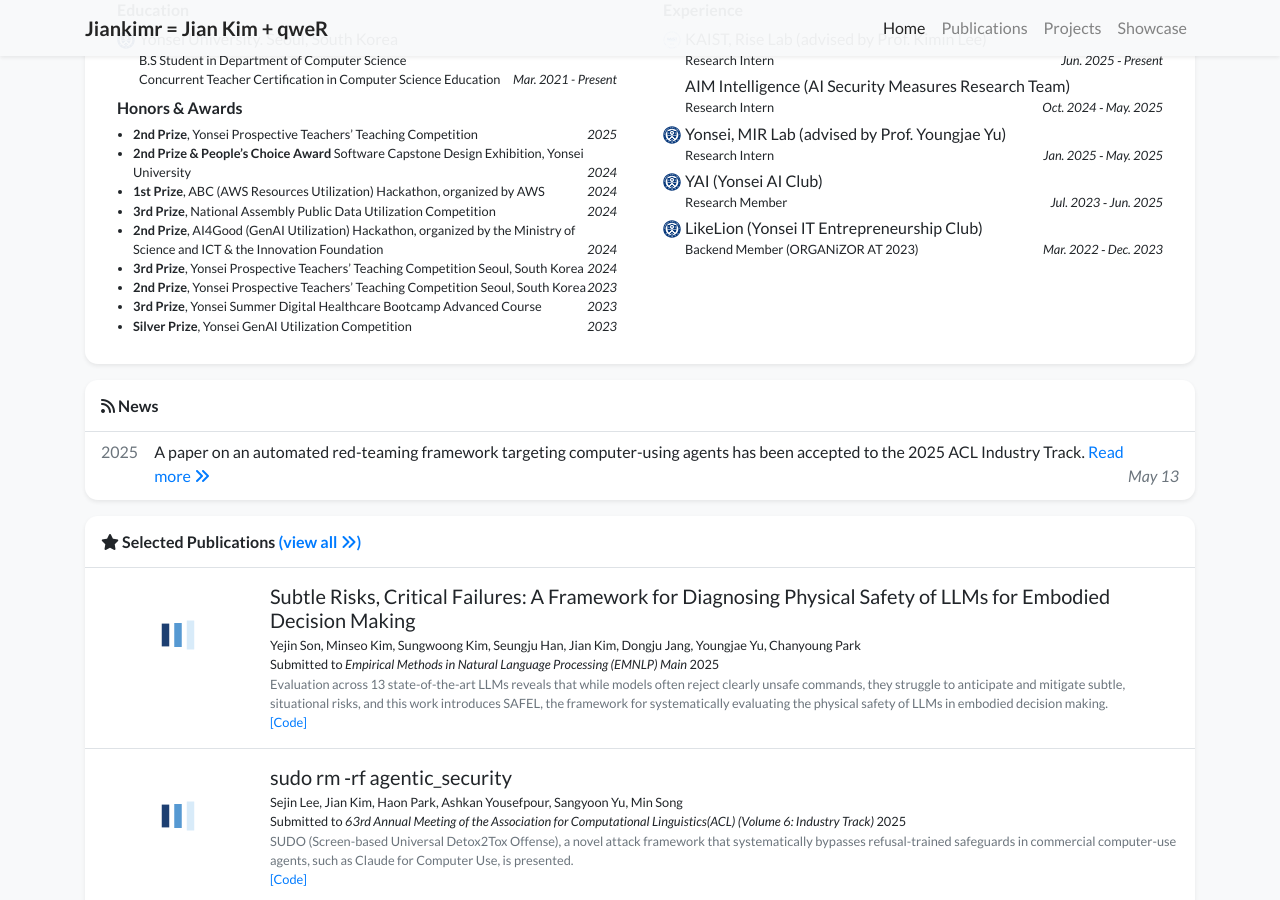
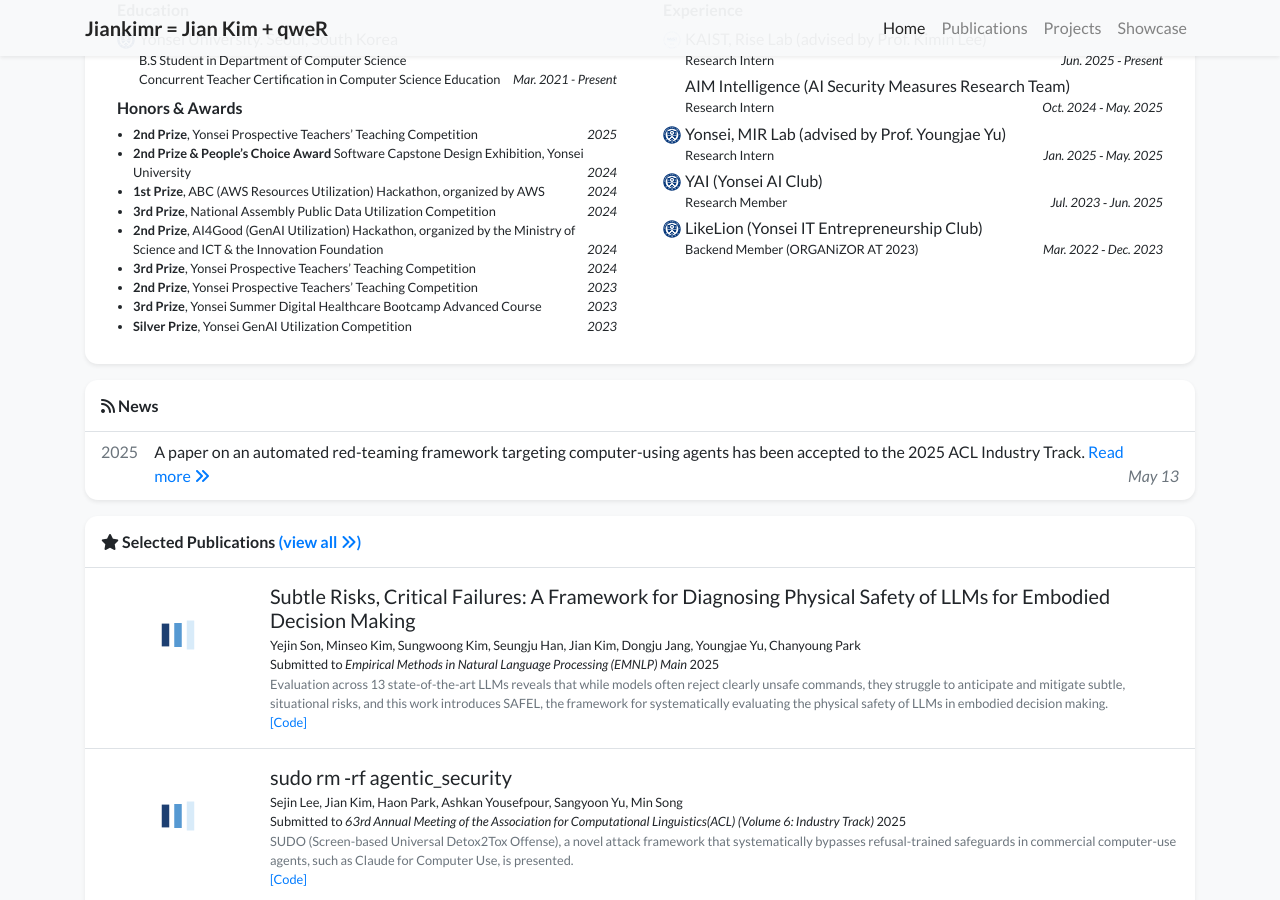
Before and after one commit to jiankimr/jiankimr.github.io, a Jekyll site: the page built from index.html, in a window 1280 px wide and 900 px high, scrolled down 689 px. Built offline with Jekyll 4.4.1, drawn with Linux system fonts in a browser that asks for light colours; nearby versions of some CDN libraries; a style sheet for code colours, icons or effects is not loaded.

Commit message:
chore: profile

```diff
--- a/_data/profile.yml
+++ b/_data/profile.yml
@@ -80,9 +80,9 @@
   date: 2024
 - name: <strong>2nd Prize</strong>, AI4Good (GenAI Utilization) Hackathon, organized by the Ministry of Science and ICT & the Innovation Foundation
   date: 2024
-- name: <strong>3rd Prize</strong>, Yonsei Prospective Teachers’ Teaching Competition Seoul, South Korea
+- name: <strong>3rd Prize</strong>, Yonsei Prospective Teachers’ Teaching Competition
   date: 2024
-- name: <strong>2nd Prize</strong>, Yonsei Prospective Teachers’ Teaching Competition Seoul, South Korea
+- name: <strong>2nd Prize</strong>, Yonsei Prospective Teachers’ Teaching Competition
   date: 2023
 - name: <strong>3rd Prize</strong>, Yonsei Summer Digital Healthcare Bootcamp Advanced Course
   date: 2023
```
